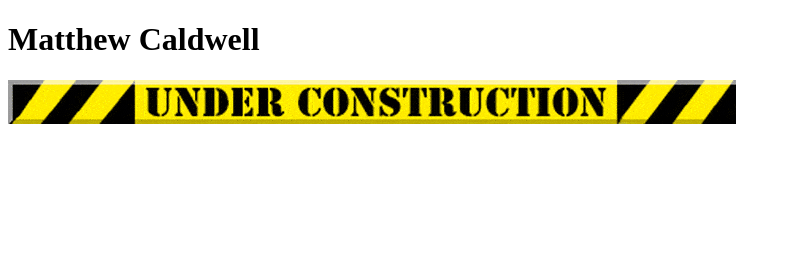
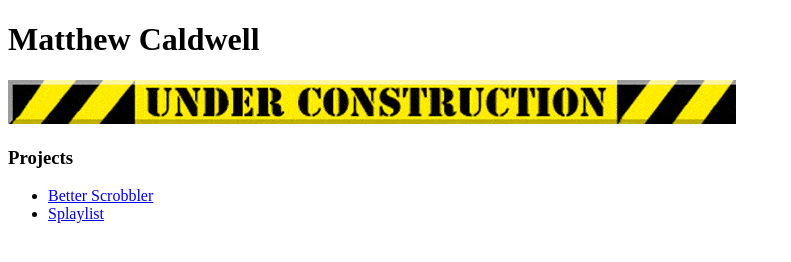
Before and after one commit to caldwellmatthew/personal-website, a plain HTML site: page index.html in a window 1280 px wide. Shown: the whole page, without its empty margins (0-791 px from the left). Drawn offline with Linux system fonts and the light colour scheme.

Commit message:
Add project links

```diff
--- a/index.html
+++ b/index.html
@@ -7,5 +7,14 @@
     <body>
         <h1>Matthew Caldwell</h1>
         <img src="under_construction.gif" alt="Under construction">
+        <h3>Projects</h3>
+        <ul>
+            <li>
+                <a href="https://scrobbler.matthewcaldwell.net/">Better Scrobbler</a>
+            </li>
+            <li>
+                <a href="https://splaylist.matthewcaldwell.net/">Splaylist</a>
+            </li>
+        </ul>
     </body>
 </html>
```
